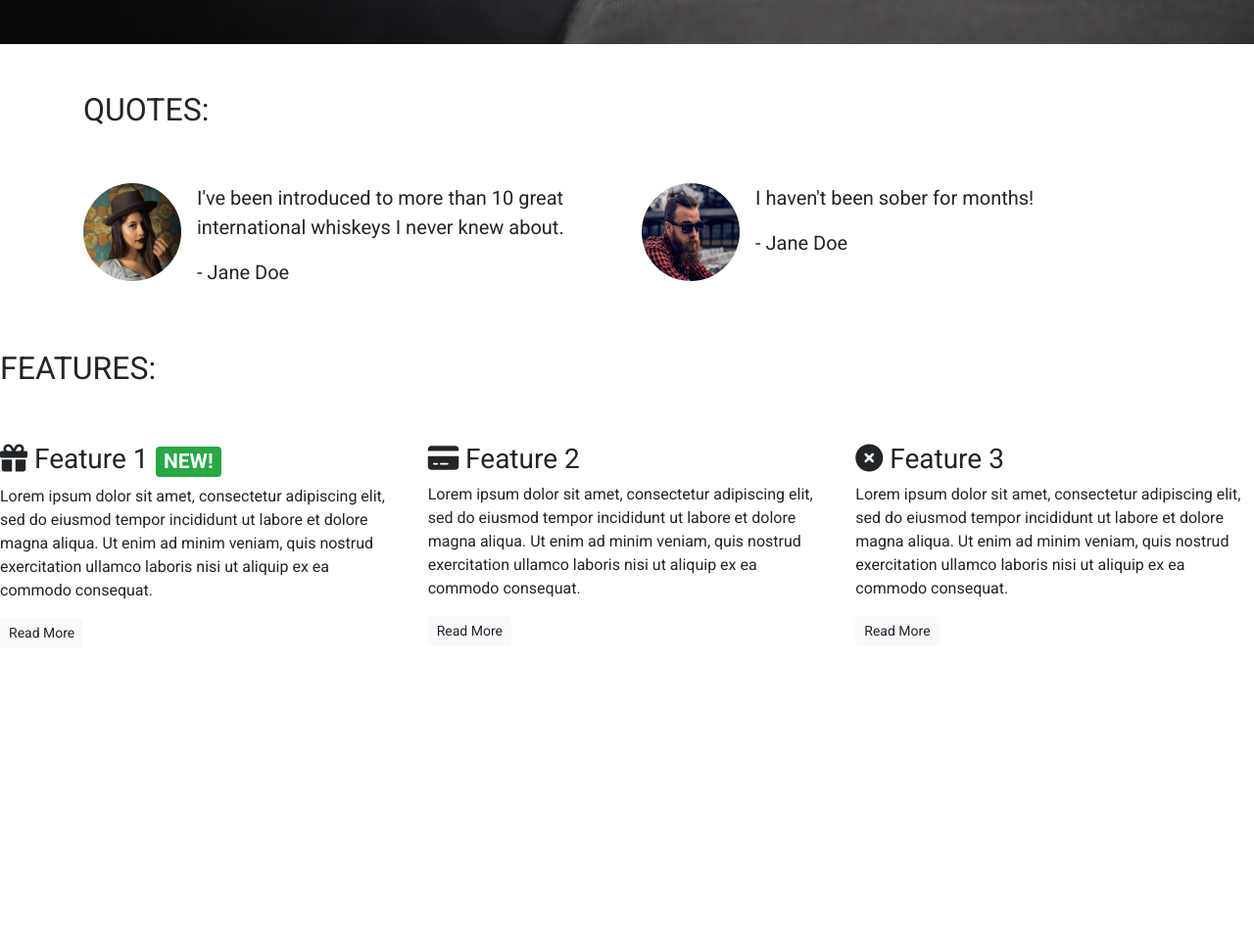
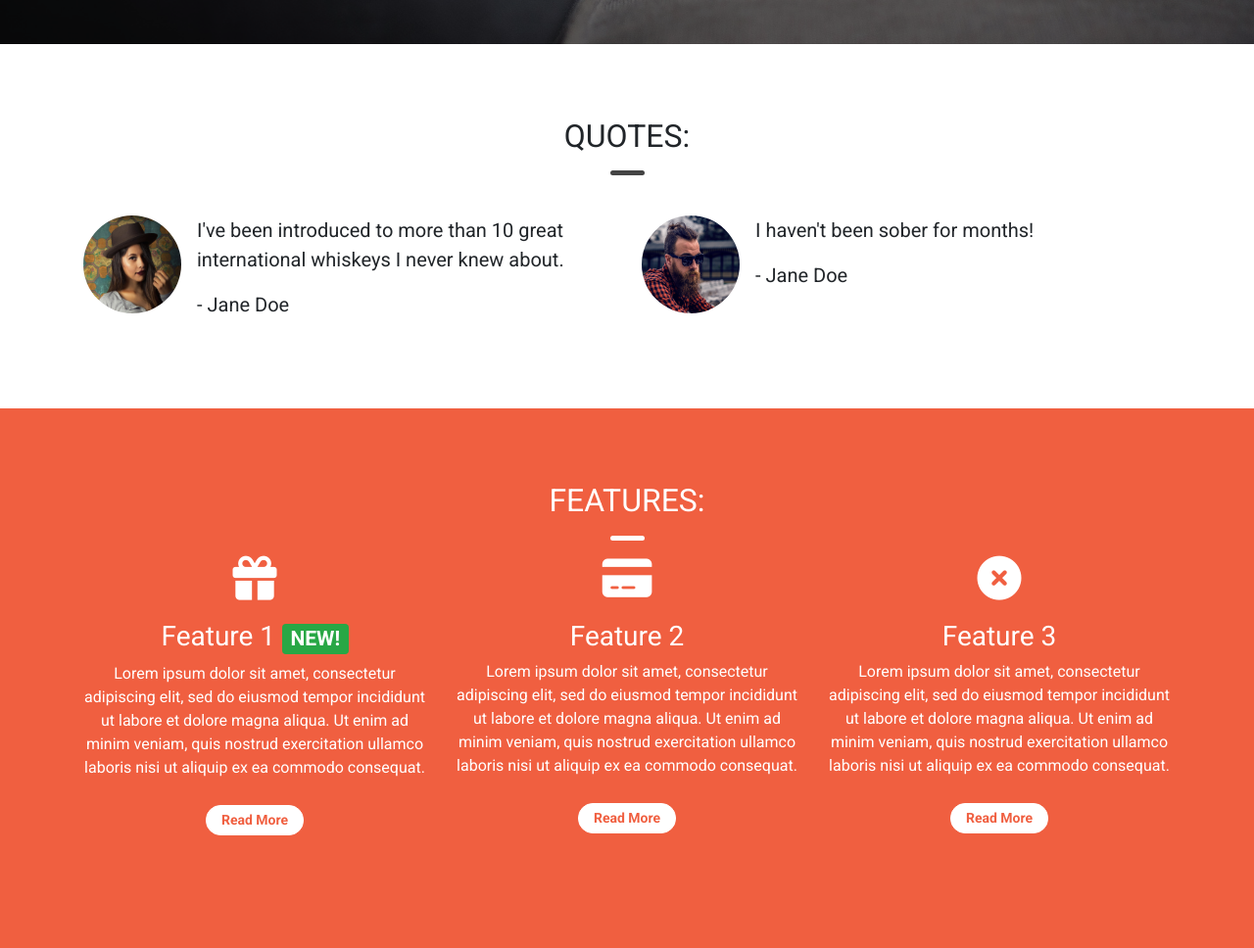
Before and after one commit to LucasBehrendt/bootstrap-test, a plain HTML site: page index.html in a window 1280 px wide. Shown: the part 755-1723 px from the top of the page at 98% size. Before the commit the page ends 1433 px from the top, so only its background shows below. Drawn offline with nearby package versions, Linux system fonts and the light colour scheme.

Commit message:
Style page

```diff
--- a/css/style.css
+++ b/css/style.css
@@ -1,14 +1,32 @@
 /* Google fonts */
 
 @import url('https://fonts.googleapis.com/css2?family=Roboto:wght@400;700&display=swap');
-
-/* General styling */
 
 body {
     font-family: 'Roboto', sans-serif;
 }
 
-.alert-container {}
+.container-wrapper {
+
+}
+
+.container-wrapper--red {
+    background-color: #f05f40;
+    color: white;
+}
+
+.alert-container .col-12 {
+    padding-left: 0;
+    padding-right: 0;
+}
+
+.site-wide-alert {
+    border-radius: 0;
+    margin-bottom: 0;
+    padding: 5px 15px;
+    background-color: #eec802;
+    border-color: #eec802;
+}
 
 .callout-container {
     height: 100vh;
@@ -39,6 +57,22 @@ body {
 
 .features-container {}
 
+/* page headers */
+
+.page-header {
+    margin-bottom: 0;
+    border-bottom: 0;
+    text-align: center;
+}
+
+.page-header h2 {
+    margin-top: 0;
+}
+
+.quotes .page-header {
+    margin-bottom: 25px;
+}
+
 /* block dividers */
 
 .block-divider {
@@ -46,14 +80,27 @@ body {
     height: 5px;
     border: 0;
     border-radius: 5px;
+    background-color: #444;
 }
 
 .block-divider--orange {
     background-color: #f05f40;
 }
 
+.block-divider--white {
+    background-color: white;
+}
+
 .block-divider--short {
     width: 35px;
+}
+
+/* content containers */
+
+.content-container {
+    padding-top: 75px;
+    padding-bottom: 75px;
+
 }
 
 /* navbar */
@@ -64,6 +111,7 @@ body {
     left: 0;
     padding-left: 0;
     padding-right: 0;
+    z-index: 1;
 }
 
 .navbar {
@@ -71,6 +119,18 @@ body {
     border: 0;
     width: 100%;
     background-color: rgba(0, 0, 0, 0.25);
+}
+
+.navbar .navbar-toggler {
+    border: 0;
+}
+
+.navbar-brand {
+    font-weight: bold;
+}
+
+.navbar .navbar-nav a {
+    font-weight: bold;
 }
 
 /* jumbotron */
@@ -118,3 +178,24 @@ body {
     background-color: #df4929;
     border-color: #df4929;
 }
+
+.feature {
+    text-align: center;
+    margin-bottom: 40px;
+}
+
+.feature i {
+    margin-bottom: 20px;
+    font-size: 45px;
+    line-height: 45px;
+}
+
+.feature .btn {
+    background-color: white;
+    border-color: white;
+    border-radius: 15px;
+    min-width: 100px;
+    font-weight: bold;
+    margin-top: 10px;
+    color: #f05f40;
+}
--- a/index.html
+++ b/index.html
@@ -12,7 +12,19 @@
 </head>
 
 <body>
+    <!-- navbar & alert -->
     <div class="container-fluid navalert-container">
+        <div class="container-fluid alert-container">
+            <div class="row d-none d-sm-block">
+                <div class="col-12">
+                    <div class="site-wide-alert alert alert-warning">
+                        <strong>Sale Now On!</strong> We've got a sale on. Get a 12 month subscription for the price of
+                        6!
+                        <a href="#">See here for details!</a>
+                    </div>
+                </div>
+            </div>
+        </div>
         <nav class="navbar navbar-dark navbar-expand-sm">
             <a href="/" class="navbar-brand">Whiskey Drop</a>
 
@@ -48,22 +60,11 @@
                 <p class="navbar-text my-auto mr-2">
                     <i>Great whiskey delivered to your door!</i>
                 </p>
-                <a href="/login">Sign In / Sign Up</a>
+                <a href="/login" class="btn btn--cta btn--red">Sign In / Sign Up</a>
             </div>
         </nav>
     </div>
-    <!-- alert -->
-    <!-- <div class="container alert-container">
-        <div class="row d-none d-sm-block">
-            <div class="col-12">
-                <div class="alert alert-warning">
-                    <strong>Sale Now On!</strong> We've got a sale on. Get a 12 month subscription for the price of 6!
-                    <a href="#">See here for details!</a>
-                </div>
-            </div>
-        </div>
-    </div> -->
-    <!-- /.alert -->
+    <!-- /.navbar & alert -->
     <!-- Callout -->
     <div class="container-fluid callout-container">
         <div class="opaque-overlay">&nbsp;</div>
@@ -87,23 +88,26 @@
     <!-- /.callout -->
 
     <!-- Quotes -->
-    <div class="container quotes-container">
+    <div class="container-wrapper">
+        <div class="container quotes-container content-container">
             <section class="quotes">
                 <div class="row">
-                <div class="col-12 my-5">
+                    <div class="col-12 page-header">
                         <h2 class="text-uppercase">Quotes:</h2>
+                        <hr class="block-divider block-divider--short">
                     </div>
                 </div>
                 <div class="row">
                     <div class="col-12 col-md-6">
                         <div class="media">
                             <div class="d-none d-sm-block">
-                            <img src="images/girl-image.png" alt="girl image" class="rounded-circle mr-3" height=100px
-                                width=100px>
+                                <img src="images/girl-image.png" alt="girl image" class="rounded-circle mr-3"
+                                    height=100px width=100px>
                             </div>
                             <div class="media-body">
                                 <blockquote class="blockquote">
-                                <p>I've been introduced to more than 10 great international whiskeys I never knew about.
+                                    <p>I've been introduced to more than 10 great international whiskeys I never knew
+                                        about.
                                     </p>
                                     <p>- Jane Doe</p>
                                 </blockquote>
@@ -113,8 +117,8 @@
                     <div class="col-12 col-md-6">
                         <div class="media">
                             <div class="d-none d-sm-block">
-                            <img src="images/guy-image.png" alt="girl image" class="rounded-circle mr-3" height=100px
-                                width=100px>
+                                <img src="images/guy-image.png" alt="girl image" class="rounded-circle mr-3"
+                                    height=100px width=100px>
                             </div>
                             <div class="media-body">
                                 <blockquote class="blockquote">
@@ -127,24 +131,29 @@
                 </div>
             </section>
         </div>
+    </div>
     <!-- /.quotes -->
 
     <!-- Features -->
-    <div class="features-container">
+    <div class="container-wrapper container-wrapper--red">
+        <div class="container features-container content-container">
             <section class="features">
                 <div class="row">
-                <div class="col-12 my-5">
+                    <div class="col-12 page-header">
                         <h2 class="text-uppercase">Features:</h2>
+                        <hr class="block-divider block-divider--short block-divider--white">
                     </div>
                 </div>
                 <div class="row">
                     <div class="col-12 col-md-6 col-lg-4">
                         <div class="feature">
-                        <h3><i class="fa-solid fa-gift d-none d-sm-inline"></i> Feature 1 <span
+                            <h3><i class="fa-solid fa-gift d-none d-sm-block"></i> Feature 1 <span
                                     class="badge badge-success">NEW!</span></h3>
-                        <p>Lorem ipsum dolor sit amet, consectetur adipiscing elit, sed do eiusmod tempor incididunt ut
+                            <p>Lorem ipsum dolor sit amet, consectetur adipiscing elit, sed do eiusmod tempor incididunt
+                                ut
                                 labore
-                            et dolore magna aliqua. Ut enim ad minim veniam, quis nostrud exercitation ullamco laboris
+                                et dolore magna aliqua. Ut enim ad minim veniam, quis nostrud exercitation ullamco
+                                laboris
                                 nisi
                                 ut
                                 aliquip ex ea commodo consequat.</p>
@@ -153,10 +162,12 @@
                     </div>
                     <div class="col-12 col-md-6 col-lg-4">
                         <div class="feature">
-                        <h3><i class="fa-solid fa-credit-card d-none d-sm-inline"></i> Feature 2</h3>
-                        <p>Lorem ipsum dolor sit amet, consectetur adipiscing elit, sed do eiusmod tempor incididunt ut
+                            <h3><i class="fa-solid fa-credit-card d-none d-sm-block"></i> Feature 2</h3>
+                            <p>Lorem ipsum dolor sit amet, consectetur adipiscing elit, sed do eiusmod tempor incididunt
+                                ut
                                 labore
-                            et dolore magna aliqua. Ut enim ad minim veniam, quis nostrud exercitation ullamco laboris
+                                et dolore magna aliqua. Ut enim ad minim veniam, quis nostrud exercitation ullamco
+                                laboris
                                 nisi
                                 ut
                                 aliquip ex ea commodo consequat.</p>
@@ -165,10 +176,12 @@
                     </div>
                     <div class="col-12 d-md-none d-lg-block col-lg-4">
                         <div class="feature">
-                        <h3><i class="fa-solid fa-circle-xmark d-none d-sm-inline"></i> Feature 3</h3>
-                        <p>Lorem ipsum dolor sit amet, consectetur adipiscing elit, sed do eiusmod tempor incididunt ut
+                            <h3><i class="fa-solid fa-circle-xmark d-none d-sm-block"></i> Feature 3</h3>
+                            <p>Lorem ipsum dolor sit amet, consectetur adipiscing elit, sed do eiusmod tempor incididunt
+                                ut
                                 labore
-                            et dolore magna aliqua. Ut enim ad minim veniam, quis nostrud exercitation ullamco laboris
+                                et dolore magna aliqua. Ut enim ad minim veniam, quis nostrud exercitation ullamco
+                                laboris
                                 nisi
                                 ut
                                 aliquip ex ea commodo consequat.</p>
@@ -177,6 +190,7 @@
                     </div>
                 </div>
             </section>
+        </div>
     </div>
     <!-- /.features -->
 
```
Lines whose indentation alone changed are shown as unchanged.
